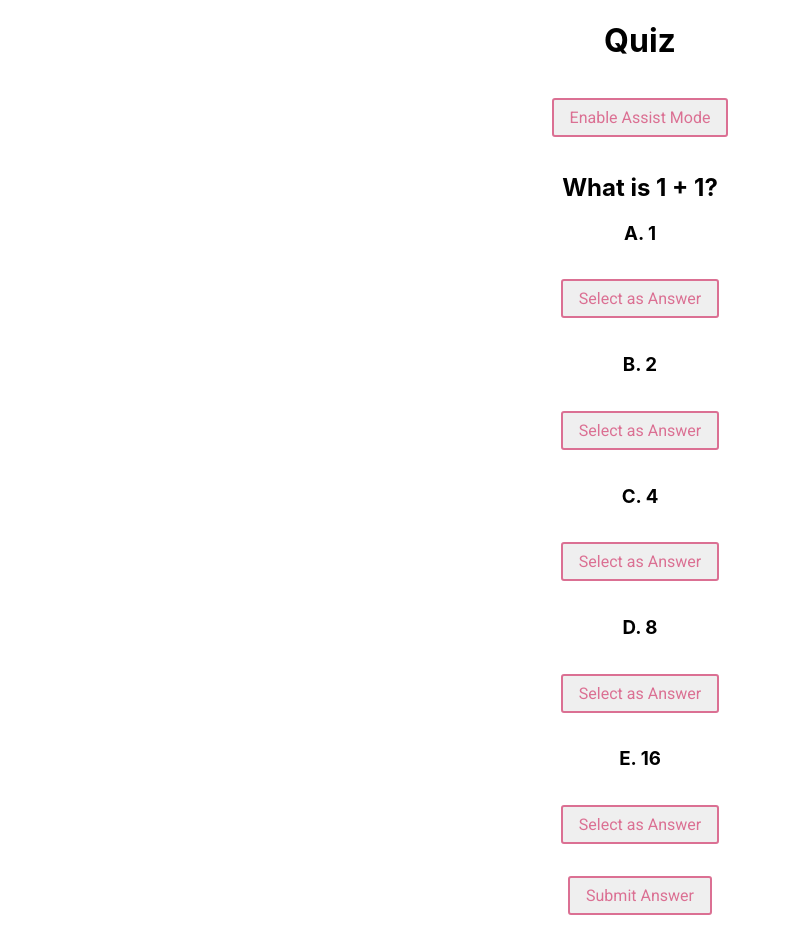
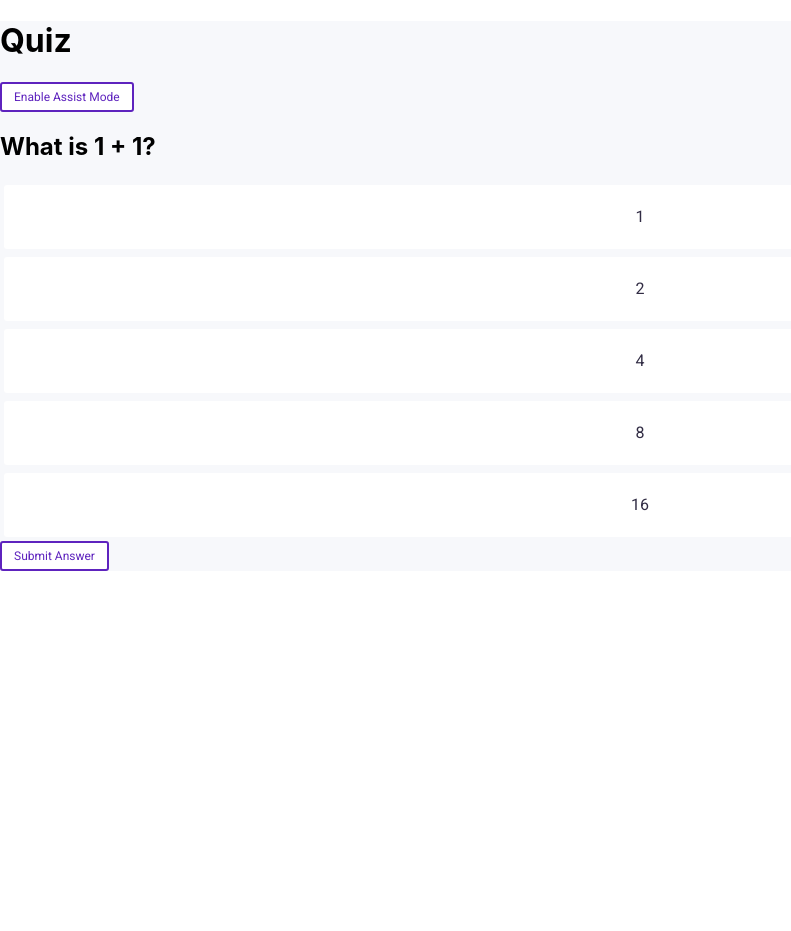
Before and after one commit to jenningst/quizr, a React (Create React App) app in the folder client/: page / in a window 1280 px wide. Shown: the whole page, without its empty margins (0-791 px from the left). After the commit the page ends 800 px from the top, so only its background shows below. Built offline with nearby package versions, Linux system fonts and the light colour scheme.

Commit message:
Working answer page
- Feature: Allow question creation and question answer

```diff
--- a/client/src/App.js
+++ b/client/src/App.js
@@ -1,17 +1,18 @@
 import React, { Component } from 'react';
-import './App.css';
 // import Dashboard from './components/Dashboard';
 // import EditQuestion from './components/EditQuestion';
+import styled from 'styled-components';
 import Quiz from './components/Quiz';
 
-class App extends Component {
-  render() {
-    return (
-      <div className="App">
-        <Quiz />
-      </div>
-    );
-  }
-}
+const App = () => {
+  return (
+    <AppWrapper>
+      <Quiz />
+    </AppWrapper>
+  );
+};
+
+const AppWrapper = styled.div`
+`;
 
 export default App;
--- a/client/src/components/AnswerItem.js
+++ b/client/src/components/AnswerItem.js
@@ -1,27 +1,54 @@
 import React from 'react';
 import PropTypes from 'prop-types';
-import Button from './common/Button';
-
-const ALPHABET = 'ABCDEFGHIJKLMNOPQRSTUVWXYZ';
+import styled from 'styled-components';
+// import Button from './common/Button';
+import ButtonBase from './common/base/ButtonBase';
 
 const AnswerItem = ({ index, choiceText, isSelected, toggleIsChoice }) => {
+
   return (
-    <div className="answer-group" key={index}>
-      <h3>{ALPHABET[index]}. {choiceText}</h3>
-      <Button
-        type="button"
-        onClick={e => toggleIsChoice(index)}
-      >
-        {isSelected ? (
-          "Selected"
-        ) :
-        (
-          "Select as Answer"
-        )}
-      </Button>
-    </div>
+    <AnswerWrapper key={index}>
+      {isSelected ? (
+        <LargeButton
+          primary
+          onClick={e => toggleIsChoice(index)}
+        >
+          {choiceText}
+        </LargeButton>
+        ) : (
+          <LargeButton
+            type="button"
+            onClick={e => toggleIsChoice(index)}
+          >
+            {choiceText}
+          </LargeButton>
+        )
+      }
+    </AnswerWrapper>
   );
 };
+
+const AnswerWrapper = styled.div`
+  display: flex;
+  justify-content: center;
+  align-items: center;
+`;
+
+const LargeButton = styled(ButtonBase)`
+  width: 100%;
+  height: 4em;
+  margin: .25em;
+  background: ${props => props.primary ? "#f7f8fb" : "#ffffff"};
+  border: grey;
+  color: ${props => props.primary ? "#9933ff" : "#312c44"};
+  font-size: 1em;
+  font-weight: ${props => props.primary ? "700" : "400"};
+`;
+
+const CircleDiv = styled.div`
+  border-radius: 50%;
+  border: ${props => props.primary ? "2px solid #312c44" : "2px solide #9933ff"};
+`;
 
 AnswerItem.propTypes = {
   index: PropTypes.number.isRequired,
--- a/client/src/components/Quiz.js
+++ b/client/src/components/Quiz.js
@@ -1,5 +1,6 @@
 import React, { useState } from 'react';
-import Button from './common/Button';
+import styled from 'styled-components';
+import ButtonBase from './common/base/ButtonBase';
 import AnswerItem from './AnswerItem';
 
 const ERROR_MESSAGE = "Whoops! Try again!";
@@ -12,22 +13,18 @@ const Quiz = () => {
   const [message, setMessage] = useState("");
 
   return (
-    <div>
+    <QuizWrapper>
       <h1>Quiz</h1>
-      <div>
-        <Button
-          type="button"
-          onClick={toggleAssistMode}
-        >
-          {assistMode ? "Disable Assist Mode" : "Enable Assist Mode"}
-        </Button>
-      </div>
+      <ButtonBase type="button" onClick={toggleAssistMode}>
+        {assistMode ? "Disable Assist Mode" : "Enable Assist Mode"}
+      </ButtonBase>
       <div className="answer-box">
         {message}
       </div>
       <div className="question-title">
         <h2>{SAMPLE_QUESTION.title}</h2>
       </div>
+
       {SAMPLE_QUESTION.choices.map((choice, index) => (
         <AnswerItem
           key={index}
@@ -37,13 +34,10 @@ const Quiz = () => {
           toggleIsChoice={selectChoice}
         />
       ))}
-      <Button
-        type="button"
-        onClick={checkAnswer}
-      >
+      <ButtonBase type="button" onClick={checkAnswer}>
         Submit Answer
-      </Button>
-    </div>
+      </ButtonBase>
+    </QuizWrapper>
   );
 
   function selectChoice(index) {
@@ -131,7 +125,15 @@ const Quiz = () => {
       });
     return answerIndexes;
   }
-}
+};
+
+const QuizWrapper = styled.div`
+  background: #f7f8fb;
+`;
+
+const AnswerListWrapper = styled.section`
+
+`;
 
 const SAMPLE_QUESTION = {
   "title":"What is 1 + 1?",
--- a/client/src/components/common/Button.js
+++ b/client/src/components/common/Button.js
@@ -1,17 +1,15 @@
 import React from 'react';
 import PropTypes from 'prop-types';
-import styled from "styled-components";
+import ButtonBase from './base/ButtonBase';
 
 const Button = ({ onClick, type, children }) => (
-  <StyledButton
+  <ButtonBase
     type={type}
     onClick={onClick}
   >
     {children}
-  </StyledButton>
+  </ButtonBase>
 );
-
-export default Button;
 
 Button.propTypes = {
   onClick: PropTypes.func.isRequired,
@@ -20,14 +18,6 @@ Button.propTypes = {
 
 Button.defaultProps = {
   type: "button",
-}
+};
 
-const StyledButton = styled.button`
-  color: palevioletred;
-  font-size: 1em;
-  font-family: Roboto;
-  margin: 1em;
-  padding: 0.5em 1em;
-  border: 2px solid palevioletred;
-  border-radius: 3px;
-`;
+export default Button;
--- /dev/null
+++ b/client/src/components/common/base/ButtonBase.js
@@ -0,0 +1,13 @@
+import styled from 'styled-components';
+
+const Button = styled.button`
+  color: ${props => props.primary ? "#ffffff" : "#5e23be"};
+  background: ${props => props.primary ? "#5e23be" : "#ffffff"};
+  border: 2px solid #5e23be;
+  font-size: .75em;
+  font-family: Roboto;
+  padding: 0.5em 1em;
+  border-radius: 3px;
+`;
+
+export default Button;
```
